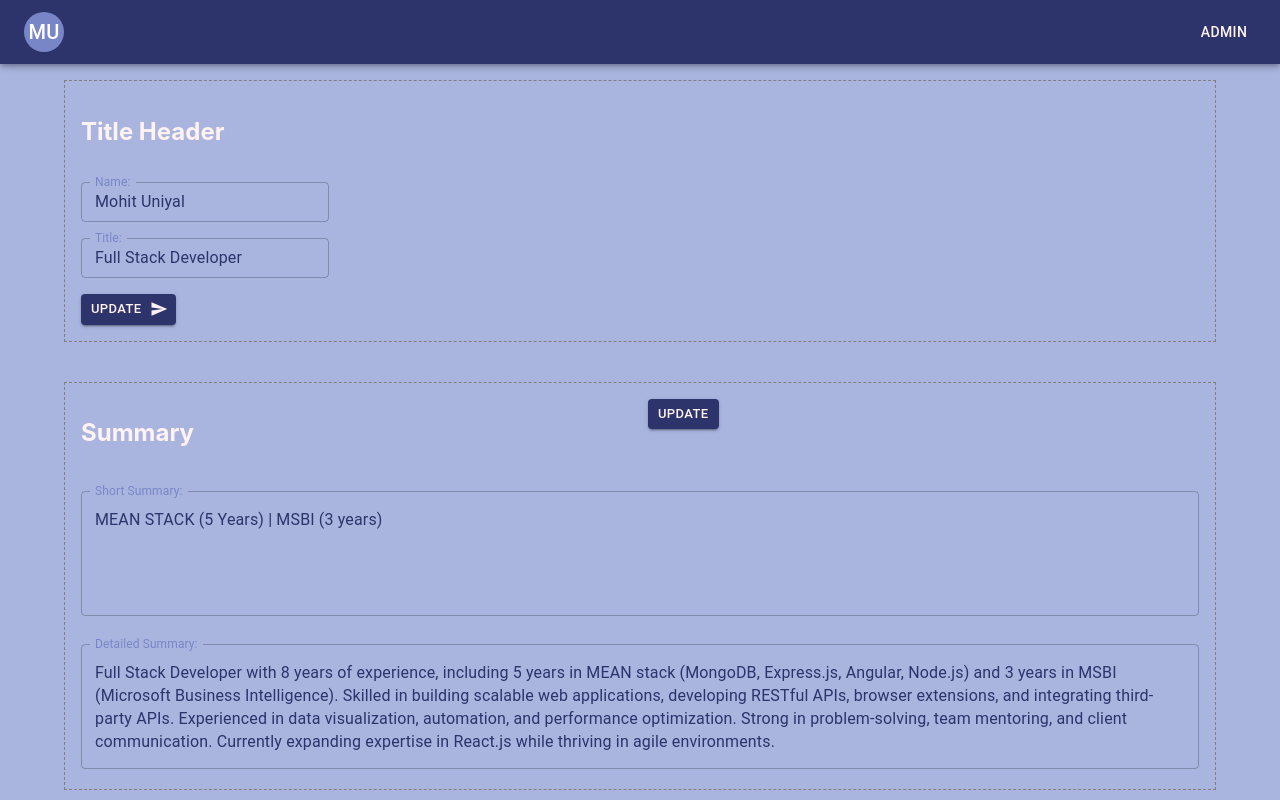
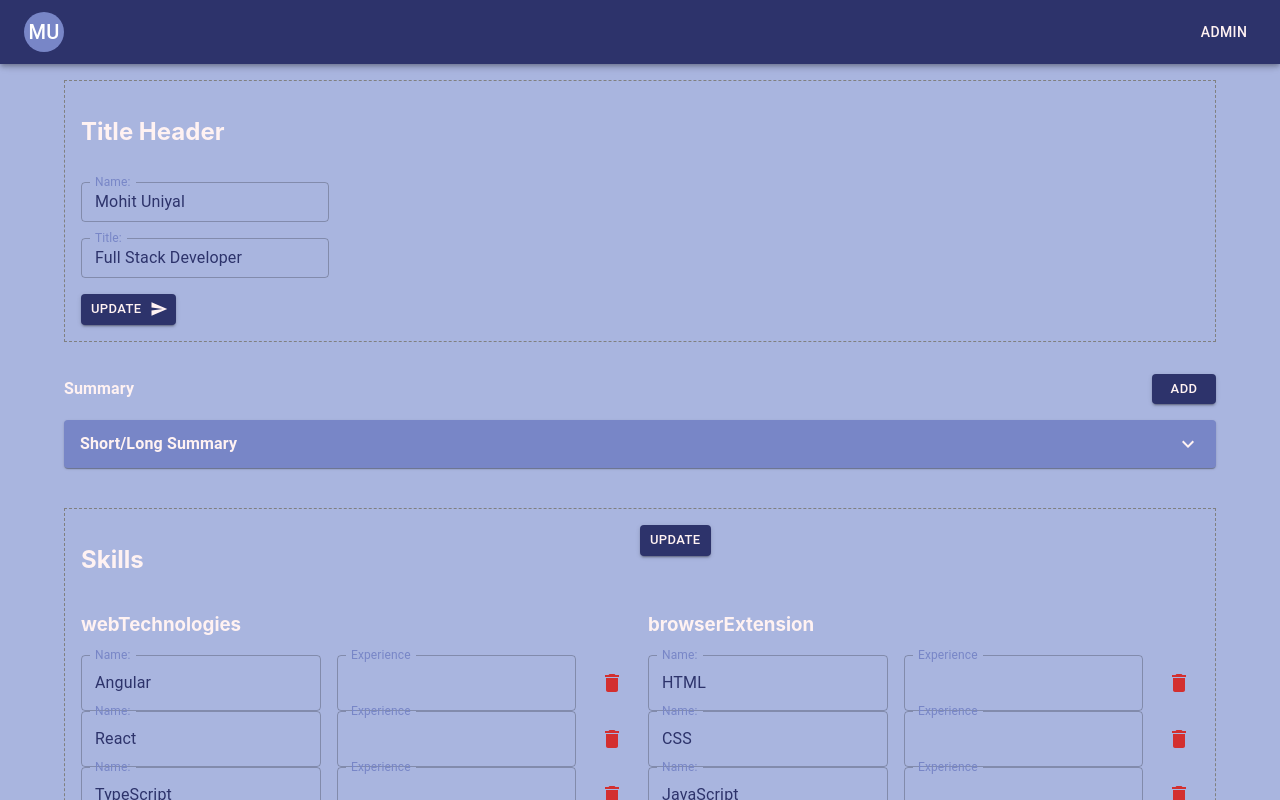
Before and after one commit to Mohit7th/resume, a React (Create React App) app: page /admin in a window 1280 px wide. Shown: the top 800 px of the page. Built offline with nearby package versions, Linux system fonts and the light colour scheme.

Commit message:
updated summary block

```diff
--- a/src/components/admin/ProjectBlock.tsx
+++ b/src/components/admin/ProjectBlock.tsx
@@ -148,7 +148,7 @@ export default function ProjectsBlock() {
                             <AccordionDetails
                                 sx={{
                                     backgroundColor:
-                                        theme.palette.primary.light,
+                                        theme.palette.primary.contrastText,
                                     color: theme.palette.primary.light,
                                 }}
                             >
--- a/src/components/admin/SummaryBlock.tsx
+++ b/src/components/admin/SummaryBlock.tsx
@@ -1,10 +1,19 @@
-import { useState, useEffect } from "react";
+import { useState, useEffect, SyntheticEvent } from "react";
 import { useUserData, useUserDataDispatch } from "../../context/UserContext";
 import { Summary } from "../../types"; // Import the correct type
 import Button from "@mui/material/Button";
-import { Box, TextField } from "@mui/material";
+import {
+    Accordion,
+    AccordionDetails,
+    AccordionSummary,
+    Box,
+    Stack,
+    TextField,
+    Typography,
+} from "@mui/material";
 import Grid from "@mui/material/Grid2";
 import { useTheme } from "@mui/material/styles";
+import ExpandMoreIcon from "@mui/icons-material/ExpandMore";
 
 export default function SummaryBlock() {
     const userdata = useUserData();
@@ -46,16 +55,27 @@ export default function SummaryBlock() {
         }));
     }
 
+    const [expanded, setExpanded] = useState<string | false>(false);
+
+    const handleChange =
+        (panel: string) => (event: SyntheticEvent, isExpanded: boolean) => {
+            setExpanded(isExpanded ? panel : false);
+        };
+
     return (
+        <>
             <Box
-            component="section"
-            sx={{ mt: 5, p: 2, border: "1px dashed grey" }}
+                sx={{
+                    display: "flex",
+                    alignItems: "center",
+                    width: "100%",
+                    mt: 4,
+                    mb: 2,
+                }}
             >
-            <Grid container spacing={2}>
-                <Grid size={6}>
-                    <h2>Summary</h2>
-                </Grid>
-                <Grid size={6}>
+                <Typography component="span" sx={{ flexGrow: 1 }}>
+                    <b>Summary</b>
+                </Typography>
                 <Button
                     variant="contained"
                     size="small"
@@ -64,25 +84,72 @@ export default function SummaryBlock() {
                         backgroundColor: theme.palette.primary.dark,
                     }}
                 >
-                        Update
+                    Add
                 </Button>
-                </Grid>
+            </Box>
 
+            <Grid container spacing={1}>
                 <Grid size={12}>
+                    <Accordion
+                        key={summary._id}
+                        sx={{
+                            backgroundColor: theme.palette.primary.light,
+                            color: theme.palette.primary.contrastText,
+                        }}
+                        expanded={expanded === summary._id}
+                        onChange={handleChange(summary._id)}
+                    >
+                        <AccordionSummary
+                            expandIcon={
+                                <ExpandMoreIcon
+                                    sx={{
+                                        color: theme.palette.primary
+                                            .contrastText,
+                                    }}
+                                />
+                            }
+                            aria-controls="panel1-content"
+                            sx={{
+                                color: theme.palette.primary.contrastText,
+                            }}
+                        >
+                            <Box
+                                sx={{
+                                    display: "flex",
+                                    alignItems: "center",
+                                    width: "100%",
+                                }}
+                            >
+                                <Typography
+                                    component="span"
+                                    sx={{ flexGrow: 1 }}
+                                >
+                                    <b>Short/Long Summary</b>
+                                </Typography>
+                                {/* Delete Button (Aligned to the Right) */}
+                            </Box>
+                        </AccordionSummary>
+                        <AccordionDetails
+                            sx={{
+                                backgroundColor: theme.palette.primary.contrastText,
+                                color: theme.palette.primary.light,
+                            }}
+                        >
+                            <Stack spacing={2}>
                                 <TextField
                                     fullWidth
                                     label="Short Summary: "
-                        multiline
                                     rows={4}
                                     value={summary.short}
                                     margin="dense"
                                     defaultValue="Default Value"
                                     onChange={(e) =>
-                            handleSummaryChange("short", e.target.value)
+                                        handleSummaryChange(
+                                            "short",
+                                            e.target.value
+                                        )
                                     }
                                 />
-                </Grid>
-                <Grid size={12}>
                                 <TextField
                                     fullWidth
                                     label="Detailed Summary: "
@@ -92,11 +159,17 @@ export default function SummaryBlock() {
                                     margin="dense"
                                     defaultValue="Default Value"
                                     onChange={(e) =>
-                            handleSummaryChange("detailed", e.target.value)
+                                        handleSummaryChange(
+                                            "detailed",
+                                            e.target.value
+                                        )
                                     }
                                 />
+                            </Stack>
+                        </AccordionDetails>
+                    </Accordion>
                 </Grid>
             </Grid>
-        </Box>
+        </>
     );
 }
--- a/src/components/admin/WorkHistoryBlock.tsx
+++ b/src/components/admin/WorkHistoryBlock.tsx
@@ -147,7 +147,7 @@ export default function WorkHistoryBlock() {
                             <AccordionDetails
                                 sx={{
                                     backgroundColor:
-                                        theme.palette.primary.light,
+                                        theme.palette.primary.contrastText,
                                     color: theme.palette.primary.light,
                                 }}
                             >
```
Lines whose indentation alone changed are shown as unchanged.
